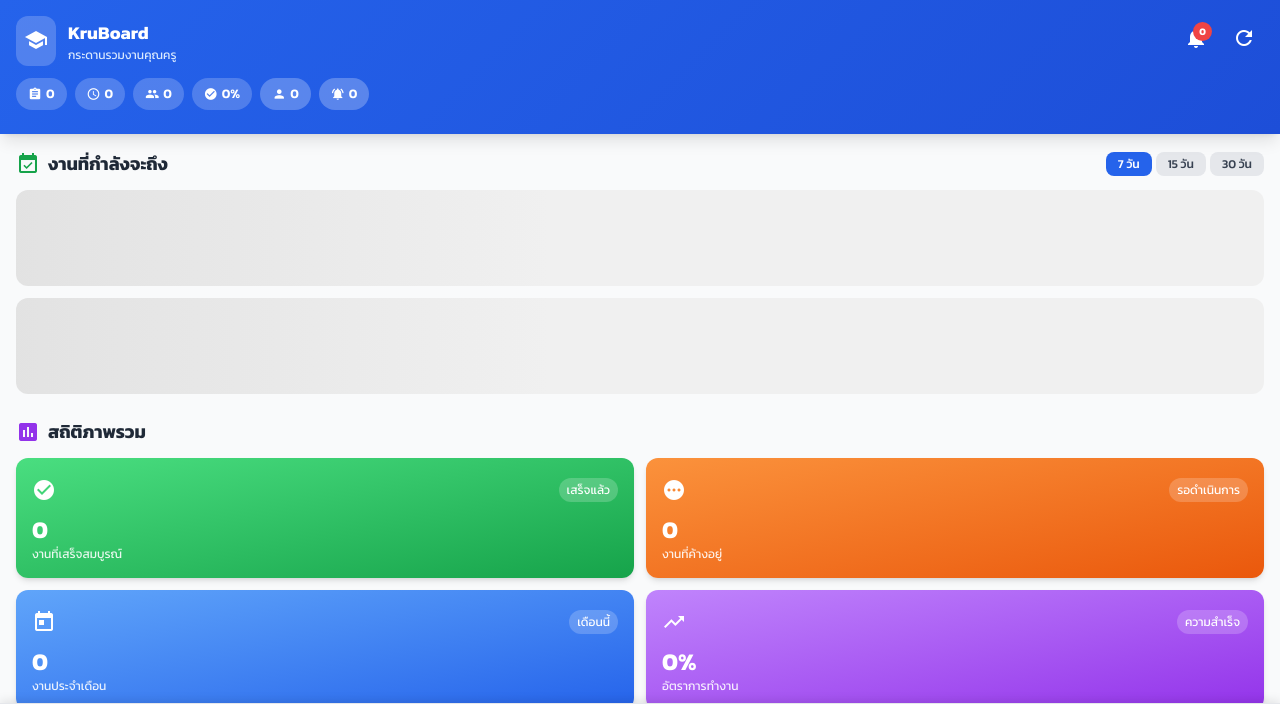
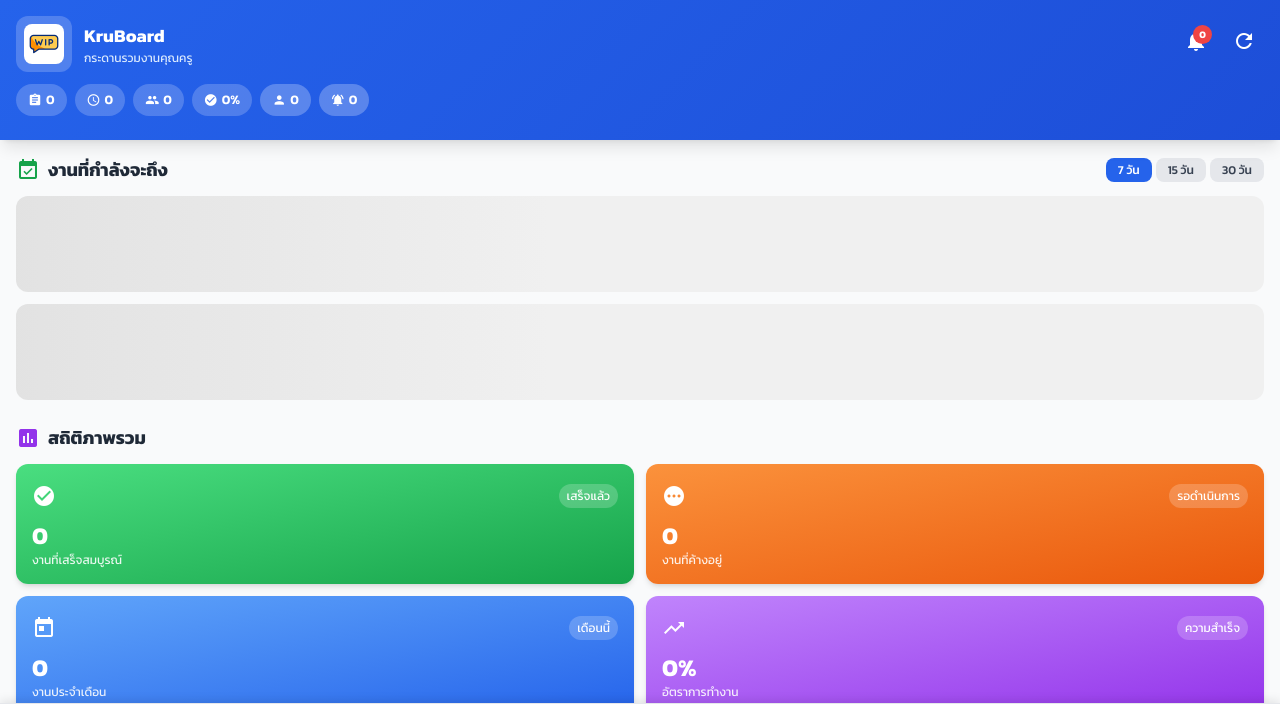
Before and after one commit to infobwd/kruboard, a plain HTML site: page index.html in a window 1280 px wide. Shown: the top 705 px of the page. Drawn offline with nearby package versions, Linux system fonts and the light colour scheme.

Commit message:
Update index.html

```diff
--- a/index.html
+++ b/index.html
@@ -17,6 +17,9 @@
 
   <!-- Material Icons -->
   <link href="https://fonts.googleapis.com/icon?family=Material+Icons" rel="stylesheet">
+  <link rel="icon" type="image/x-icon" href="https://raw.githubusercontent.com/infobwd/kruboard/refs/heads/main/favicon.ico">
+  <link rel="shortcut icon" href="https://raw.githubusercontent.com/infobwd/kruboard/refs/heads/main/favicon.ico">
+  <link rel="apple-touch-icon" href="https://raw.githubusercontent.com/infobwd/kruboard/refs/heads/main/logo.gif">
 
   <style>
     * {
@@ -181,6 +184,7 @@
       overflow: hidden;
     }
 
+    body.notifications-open .bottom-nav,
     body.modal-open .bottom-nav {
       transform: translateY(110%);
       pointer-events: none;
@@ -341,9 +345,9 @@
   <header class="header-gradient text-white shadow-lg sticky top-0 z-40">
     <div class="max-w-7xl mx-auto px-4 py-4">
       <div class="flex items-center justify-between">
-        <div class="flex items-center space-x-3">
+      <div class="flex items-center space-x-3">
           <div class="bg-white/20 p-2 rounded-xl">
-            <span class="material-icons text-2xl">school</span>
+            <img src="https://raw.githubusercontent.com/infobwd/kruboard/refs/heads/main/logo.gif" alt="KruBoard Logo" class="w-10 h-10 rounded-lg object-cover">
           </div>
           <div>
             <h1 class="text-lg font-bold">KruBoard</h1>
```
